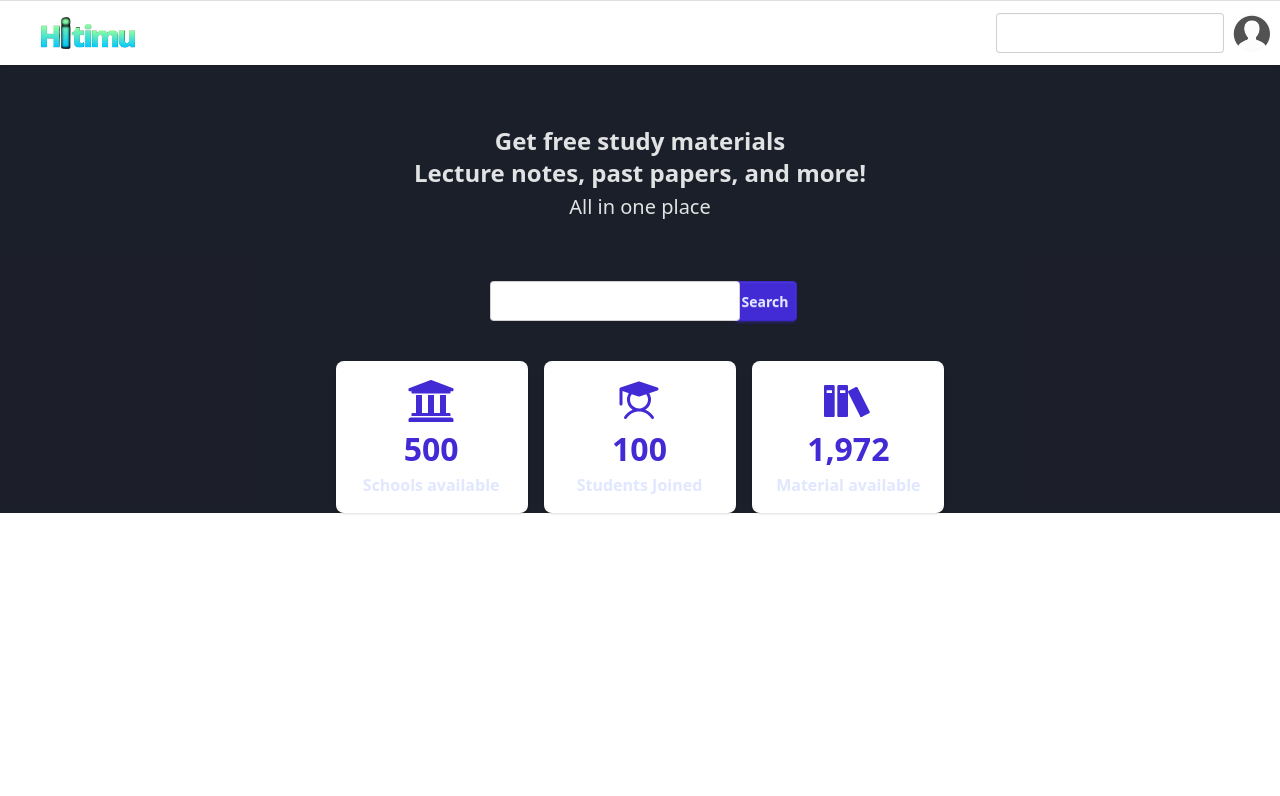
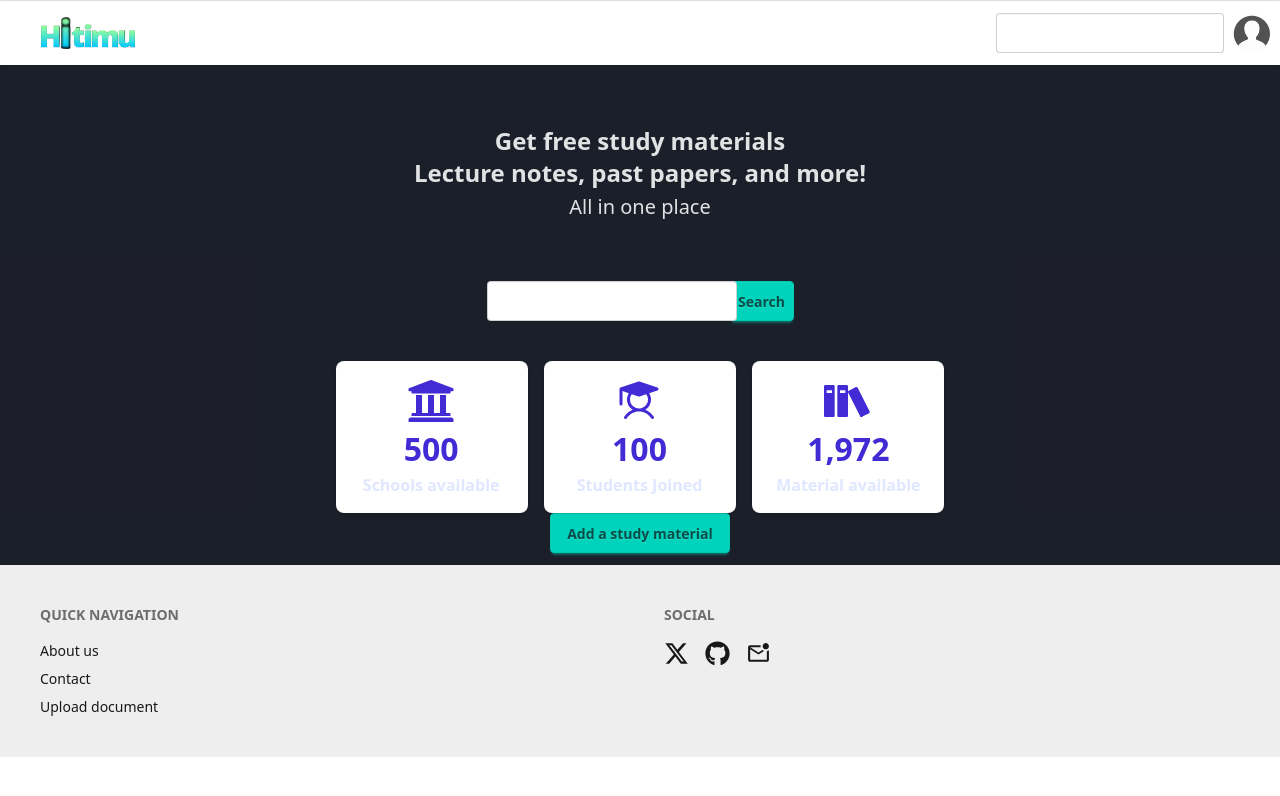
Before and after one commit to aspects19/hitimu, a React (Vite) app: page / in a window 1280 px wide. Shown: the top 796 px of the page. Built offline with nearby package versions, Linux system fonts and the light colour scheme; no server answers.

Commit message:
UI improvements

```diff
--- a/src/components/DocuList.tsx
+++ b/src/components/DocuList.tsx
@@ -17,16 +17,16 @@ const DocumentList = ({ documents }: { documents: Models.Document[] }) => {
     fetchPreviews();
   }, [documents]);
 
-  if (!documents.length) return <p>No documents found.</p>;
+  if (!documents.length) return <p className='mt-4' >No documents found.</p>;
 
   return (
-    <div className="grid grid-cols-1 gap-4">
+    <div className="grid grid-cols-1 mt-6 md:grid-cols-2 gap-4">
       {documents.map((doc: Models.Document) => (
         <div key={doc.$id} className="card bg-base-100 shadow-md p-4">
           <h3 className="text-lg font-semibold">{doc.title}</h3>
           <p className="text-sm text-gray-600">{doc.description}</p>
           <a
-            href={doc.fileUrl}
+            href={doc.documentUrl}
             target="_blank"
             rel="noopener noreferrer"
             className="btn btn-sm btn-outline mt-2"
--- a/src/components/Footer.tsx
+++ b/src/components/Footer.tsx
@@ -1,56 +1,27 @@
+import { FaGithub } from "react-icons/fa"
+import { FaXTwitter } from "react-icons/fa6"
+import { MdOutlineMarkEmailUnread } from "react-icons/md"
 
 function Footer() {
   return (
     <footer className=" mt-3 footer sm:footer-horizontal bg-base-300 text-base-content p-10">
-        <nav>
-          <h6 className="footer-title">Services</h6>
-          <a className="link link-hover">Branding</a>
-          <a className="link link-hover">Design</a>
-          <a className="link link-hover">Marketing</a>
-          <a className="link link-hover">Advertisement</a>
-        </nav>
-        <nav>
-          <h6 className="footer-title">Company</h6>
-          <a className="link link-hover">About us</a>
-          <a className="link link-hover">Contact</a>
-          <a className="link link-hover">Jobs</a>
-          <a className="link link-hover">Press kit</a>
-        </nav>
+          <nav>
+            <h6 className="footer-title">Quick navigation</h6>
+            <a href="/about" className="link link-hover hover:text-blue-400">About us</a>
+            <a href="/about" className="link link-hover hover:text-blue-400">Contact</a>
+            <a href="/upload" className="link link-hover hover:text-blue-400">Upload document</a>
+          </nav>
         <nav>
           <h6 className="footer-title">Social</h6>
           <div className="grid grid-flow-col gap-4">
-            <a>
-              <svg
-                xmlns="http://www.w3.org/2000/svg"
-                width="24"
-                height="24"
-                viewBox="0 0 24 24"
-                className="fill-current">
-                <path
-                  d="M24 4.557c-.883.392-1.832.656-2.828.775 1.017-.609 1.798-1.574 2.165-2.724-.951.564-2.005.974-3.127 1.195-.897-.957-2.178-1.555-3.594-1.555-3.179 0-5.515 2.966-4.797 6.045-4.091-.205-7.719-2.165-10.148-5.144-1.29 2.213-.669 5.108 1.523 6.574-.806-.026-1.566-.247-2.229-.616-.054 2.281 1.581 4.415 3.949 4.89-.693.188-1.452.232-2.224.084.626 1.956 2.444 3.379 4.6 3.419-2.07 1.623-4.678 2.348-7.29 2.04 2.179 1.397 4.768 2.212 7.548 2.212 9.142 0 14.307-7.721 13.995-14.646.962-.695 1.797-1.562 2.457-2.549z"></path>
-              </svg>
+          <a href="https://x.com/americ_inc_" target="_blank" rel="noopener noreferrer" className="hover:text-blue-400">
+              <FaXTwitter size={25}/>
             </a>
-            <a>
-              <svg
-                xmlns="http://www.w3.org/2000/svg"
-                width="24"
-                height="24"
-                viewBox="0 0 24 24"
-                className="fill-current">
-                <path
-                  d="M19.615 3.184c-3.604-.246-11.631-.245-15.23 0-3.897.266-4.356 2.62-4.385 8.816.029 6.185.484 8.549 4.385 8.816 3.6.245 11.626.246 15.23 0 3.897-.266 4.356-2.62 4.385-8.816-.029-6.185-.484-8.549-4.385-8.816zm-10.615 12.816v-8l8 3.993-8 4.007z"></path>
-              </svg>
+            <a href="https://github.com/aspects19/hitimu" target="_blank" rel="noopener noreferrer" className="hover:text-blue-400">
+              <FaGithub size={25}/>
             </a>
-            <a>
-              <svg
-                xmlns="http://www.w3.org/2000/svg"
-                width="24"
-                height="24"
-                viewBox="0 0 24 24"
-                className="fill-current">
-                <path
-                  d="M9 8h-3v4h3v12h5v-12h3.642l.358-4h-4v-1.667c0-.955.192-1.333 1.115-1.333h2.885v-5h-3.808c-3.596 0-5.192 1.583-5.192 4.615v3.385z"></path>
-              </svg>
+            <a href="mailto:jeffamenya388@gmail.com" target="_blank" rel="noopener noreferrer" className="hover:text-blue-400">
+            <MdOutlineMarkEmailUnread size={25}/>
             </a>
           </div>
         </nav>
--- a/src/components/search.tsx
+++ b/src/components/search.tsx
@@ -14,7 +14,7 @@ function SearchBar() {
 
   return (
     <div className="flex flex-col md:flex-row items-center mt-5">
-      <label className="input mt-10">
+      <label className="input w-full mt-10">
         <svg className="h-[1em] opacity-50" xmlns="http://www.w3.org/2000/svg" viewBox="0 0 24 24">
           <g
             strokeLinejoin="round"
@@ -29,8 +29,8 @@ function SearchBar() {
         </svg>
         <input type="search" required placeholder="Search" value={query} onChange={(e) => setquery(e.target.value)} />
       </label>
-      <button className="btn w-full mx-[-7px] md:w-16 md:mt-10 md:ml-[-7px] btn-primary mt-2" onClick={handleSearch}>Search</button>
-      </div>
+      <button className=" flex btn w-full  md:w-16 md:mt-10 md:ml-[-7px] btn-accent mt-4" onClick={handleSearch}>Search</button>
+    </div>
   )
 }
 
--- a/src/lib/appwrite.ts
+++ b/src/lib/appwrite.ts
@@ -22,7 +22,7 @@ export const database: Databases = new Databases(client);
 export const storage: Storage = new Storage(client);
 export const avatars: Avatars = new Avatars(client);
 
-export const uploadFile = async (userId: string, file: File, description: string) => {
+export const uploadFile = async (userId: string, file: File, title: string, description: string) => {
     const response = await storage.createFile(
         config.documentBucketId,
         ID.unique(),
@@ -41,7 +41,7 @@ export const uploadFile = async (userId: string, file: File, description: string
         ID.unique(),
         {
             documentId: response.$id,
-            title: file.name,
+            title: title,
             description: description,
             documentUrl: fileUrl,
             createdAt: new Date().toISOString(),
--- a/src/routes/(tabs)/about.tsx
+++ b/src/routes/(tabs)/about.tsx
@@ -3,6 +3,7 @@ import { RiOpenSourceFill } from "react-icons/ri";
 import { PiUsersThreeDuotone } from "react-icons/pi";
 import { AiFillSafetyCertificate } from "react-icons/ai";
 import { FaRegCheckCircle } from "react-icons/fa";
+import Footer from '../../components/Footer';
 
 export const Route = createFileRoute('/(tabs)/about')({
   component: AboutPage,
@@ -80,7 +81,7 @@ function AboutPage() {
                 <svg className="w-5 h-5 text-blue-400" fill="none" stroke="currentColor" viewBox="0 0 24 24">
                     <path stroke-linecap="round" stroke-linejoin="round" stroke-width="2" d="M20 13V6a2 2 0 00-2-2H6a2 2 0 00-2 2v7m16 0v5a2 2 0 01-2 2H6a2 2 0 01-2-2v-5m16 0h-2.586a1 1 0 00-.707.293l-2.414 2.414a1 1 0 01-.707.293h-3.172a1 1 0 01-.707-.293l-2.414-2.414A1 1 0 006.586 13H4"/>
                 </svg>
-                <a href="mailto:jeffamenya388@gmail.com" className="text-blue-400 hover:text-blue-300">
+                <a target="_blank" rel="noopener noreferrer" href="mailto:jeffamenya388@gmail.com" className="text-blue-400 hover:text-blue-300">
                     jeffamenya388@gmail.com
                 </a>
             </div>
@@ -92,6 +93,7 @@ function AboutPage() {
             </div>
         </div>
     </div>
+    <Footer/>
 </div>
   );
 }
--- a/src/routes/(tabs)/search.tsx
+++ b/src/routes/(tabs)/search.tsx
@@ -8,6 +8,7 @@ import SearchBar from '../../components/search';
 import DocumentList from '../../components/DocuList';
 import { useUser } from '../../context/user';
 import { getSearchDocs } from '../../lib/appwrite';
+import Footer from '../../components/Footer';
 
 const docsSearchSchema = z.object({
 	title: z.string().optional()
@@ -52,7 +53,7 @@ function RouteComponent() {
         <div className="card w-48 h-32 bg-base-200 animate-pulse"></div> :
         <DocumentList documents={docs} />
       }
-
+			<Footer/>
     </div>
   )
 }
--- a/src/routes/index.tsx
+++ b/src/routes/index.tsx
@@ -1,5 +1,6 @@
 import { createFileRoute, useNavigate } from '@tanstack/react-router'
 import CountUp from 'react-countup';
+import Footer from '../components/Footer';
 import { PiStudentFill } from "react-icons/pi";
 import { FaUniversity } from "react-icons/fa";
 import { ImBooks } from "react-icons/im";
@@ -30,10 +31,13 @@ function Index() {
           <div className="dropdown dropdown-end">
             <div tabIndex={0} role="button" className="btn btn-ghost btn-circle avatar">
               <div className="w-10 rounded-full">
-                <img
+                { user?
+                  <div className='flex items-center justify-center pb-1 h-10 rounded-full text-2xl font-extrabold bg-accent/30'>{user.name.toUpperCase()[0]}</div> :
+                  <img
                   alt="Tailwind CSS Navbar component"
-                  src={user ? "/assets/default-pp.webp" : "/assets/no-user.png"}
+                  src="/assets/no-user.png"
                 />
+              }
               </div>
             </div>
             <ul
@@ -49,7 +53,7 @@ function Index() {
       <p className="text-2xl font-extrabold text-center mt-15">
         Get free study materials <br/>
         Lecture notes, past papers, and more! <br/>
-        <span className="text-xl font-normal">All in one place</span>
+        <span className="text-xl font-normal mt-4">All in one place</span><br/>
       </p>
       <SearchBar/>
       <div className='grid grid-cols-1 md:grid-cols-2 lg:grid-cols-3 gap-4 mt-10'>
@@ -79,6 +83,10 @@ function Index() {
         </div>
 
       </div>
+      <a href='/upload'>
+        <button className='btn btn-accent'>Add a study material</button>
+      </a>
+      <Footer/>
     </div>
   );
 };
```
Also changed, not shown: src/routes/upload.tsx (+13 -9 lines), vercel.json (added).
